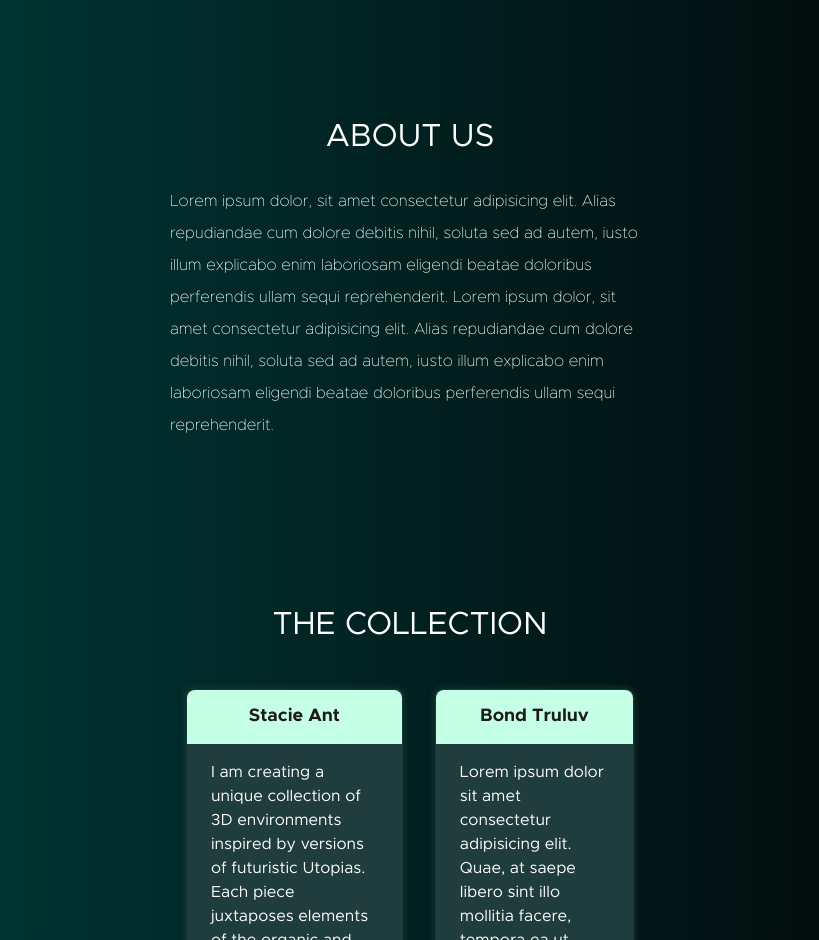
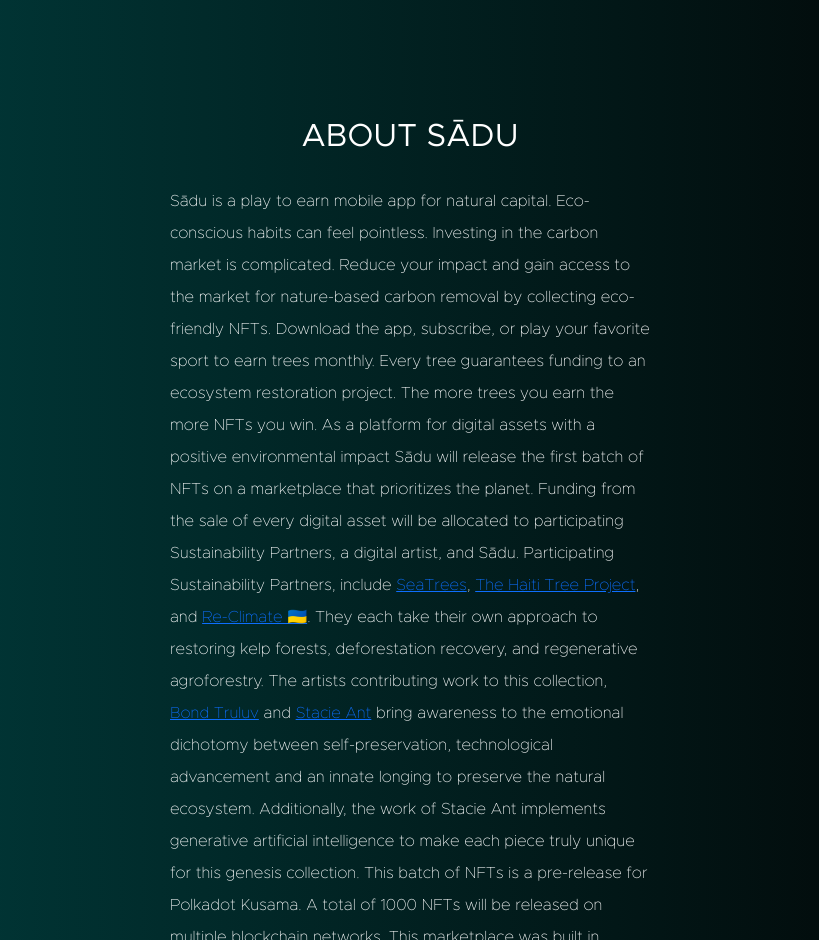
Before and after one commit to SovereignNature/sadu-landing, a React (Create React App) app: page / in a window 1280 px wide. Shown: the part 1860-2800 px from the top of the page, without its empty margins (230-1049 px from the left). Built offline with nearby package versions, Linux system fonts and the light colour scheme.

Commit message:
refactor: change the href for the hero button

```diff
--- a/src/LandingPage.js
+++ b/src/LandingPage.js
@@ -22,11 +22,11 @@ function LandingPage(){
                 <h1>Genesis Eco-conscious</h1>
                 <h2>NFT Collection</h2>
             </div>
-            <button className="hero__btn">Click to See Collection  <svg className="chevron-right" width="14" height="14" viewBox="0 0 14 14" fill="none" xmlns="http://www.w3.org/2000/svg">
+            <a href="https://market.sadu.sovereignnature.ch" className="hero__btn">Click to See Collection  <svg className="chevron-right" width="14" height="14" viewBox="0 0 14 14" fill="none" xmlns="http://www.w3.org/2000/svg">
                     <path d="M11.5 3.81057C11.1785 3.48911 10.6573 3.48911 10.3359 3.81057L7.27045 6.87599C6.89518 7.25126 6.28674 7.25126 5.91147 6.87599L2.84605 3.81057C2.52459 3.48911 2.0034 3.48911 1.68194 3.81057C1.36048 4.13203 1.36048 4.65322 1.68194 4.97468L5.91147 9.20421C6.28674 9.57948 6.89518 9.57948 7.27044 9.20421L11.5 4.97468C11.8214 4.65322 11.8214 4.13203 11.5 3.81057Z" fill="#F3E8E8"/>
                     </svg>
-                    </button>
-            <p>Entry is granted to whitelist members only. If you would like access to the whitelist click <a href="#">here</a></p>
+                    </a>
+            <p>Entry is granted to whitelist members only. If you would like access to the whitelist click <a href="https://market.sadu.sovereignnature.ch">here</a></p>
             <div className="hero__scroll">
                 <p>scroll to learn more</p>
                 <div className="scroll">
@@ -135,10 +135,13 @@ function LandingPage(){
             </Carousel>
         </div>
         <div className="about">
-            <h2 className="about__title">About Us</h2>
+            <h2 className="about__title">About Sādu</h2>
             <p className="about__text">
-             Lorem ipsum dolor, sit amet consectetur adipisicing elit. Alias repudiandae cum dolore debitis nihil, soluta sed ad autem, iusto illum explicabo enim laboriosam eligendi beatae doloribus perferendis ullam sequi reprehenderit.
-             Lorem ipsum dolor, sit amet consectetur adipisicing elit. Alias repudiandae cum dolore debitis nihil, soluta sed ad autem, iusto illum explicabo enim laboriosam eligendi beatae doloribus perferendis ullam sequi reprehenderit.
+                Sādu is a play to earn mobile app for natural capital. Eco-conscious habits can feel pointless. Investing in the carbon market is complicated. Reduce your impact and gain access to the market for nature-based carbon removal by collecting eco-friendly NFTs.
+                Download the app, subscribe, or play your favorite sport to earn trees monthly. Every tree guarantees funding to an ecosystem restoration project. The more trees you earn the more NFTs you win.
+                As a platform for digital assets with a positive environmental impact Sādu will release the first batch of NFTs on a marketplace that prioritizes the planet. Funding from the sale of every digital asset will be allocated to participating Sustainability Partners, a digital artist, and Sādu. Participating Sustainability Partners, include <a href="https://sea-trees.org/pages/about">SeaTrees</a>, <a href="https://www.thehaititreeproject.org/">The Haiti Tree Project</a>, and <a href="http://re-climate.com/en">Re-Climate 🇺🇦</a>.  They each take their own approach to restoring kelp forests, deforestation recovery, and regenerative agroforestry.
+                The artists contributing work to this collection,  <a href="https://www.instagram.com/bondtruluv/?hl=en">Bond Truluv</a> and <a href="https://www.instagram.com/whosthereplease/">Stacie Ant</a> bring awareness to the emotional dichotomy between self-preservation, technological advancement and an innate longing to preserve the natural ecosystem. Additionally, the work of Stacie Ant implements generative artificial intelligence to make each piece truly unique for this genesis collection.
+                This batch of NFTs is a pre-release for Polkadot Kusama. A total of 1000 NFTs will be released on multiple blockchain networks. This marketplace was built in partnership with Sovereign Nature Initiative (SNI) and Unique Network.  SNI takes a 5% commission on every NFT.
             </p>
         </div>
         <div className="collection">
@@ -148,16 +151,15 @@ function LandingPage(){
                     <h3 className="card__title">Stacie Ant</h3>
                     <div className="card__content">
                     <p className="card__text">
-                        I am creating a unique collection of 3D environments inspired by versions of futuristic Utopias. Each piece juxtaposes elements of the organic and mechanic - portrayal of a progressive future via technological advancement.
+                        I am creating a unique collection of 3D environments inspired by versions of futuristic Utopias. Each piece juxtaposes elements of the organic and mechanic — portrayal of a progressive future via technological advancement.
                     </p>
                     <div className="card__list">
                         <p>Generative Traits</p>
                         <ul>
-                            <li>Humanoid Skin</li>
-                            <li>Humanoid Hair</li>
-                            <li>Humanoid Headdress</li>
-                            <li>Humanoid Garments</li>
-                            <li>Landscape Built Environment</li>
+                            <li>Headpiece - Type A  Extremly Rare, Type B Rare, Type c Common</li>
+                            <li>Humanoid Skins - Type A extremely Rare, Type B Rare, Type C Common, Type D Common</li>
+                            <li>Couture - Type A Common, Type B Rare</li>
+                            <li>Backgrounds - Type A Common, Type B Rare</li>
                         </ul>
                     </div>
                     </div>
@@ -165,17 +167,19 @@ function LandingPage(){
                 <div className="card">
                     <h3 className="card__title">Bond Truluv</h3>
                     <div className="card__content">
-                        <p className="card__text">Lorem ipsum dolor sit amet consectetur adipisicing elit. Quae, at saepe libero sint illo mollitia facere, tempora ea ut quisquam, dicta deleniti ipsam harum aspernatur reiciendis commodi incidunt. Eos, iusto!</p>
+                        <p className="card__text">For this unique collection I chose truly magical places to host my surreal digital arrangements, thus creating a symbiotic dichotomy of nature and technology.</p>
                         <div className="card__list">
-                            <p>Generative Traits</p>
+                            <p>Unique Traits</p>
                             <ul>
-                                <li>Lorem ipsum</li>
-                                <li>Lorem ipsum</li>
-                                <li>Lorem ipsum</li>
-                                <li>Lorem ipsum</li>
-                                <li>Lorem ipsum</li>
+                                <li>Colour of moving objects</li>
+                                <li>Colour of the background</li>
+                                <li>Placement of the moving object</li>
+                                <li>Size of the moving object</li>
+                                <li>Glitches, pixelations, aberrations</li>
                             </ul>
                         </div>
+                        <p className="card__text">an underlying smart contract that guarantees funding to ecosystem restoration projects.</p>
+                        <p className="card__text">This genesis collection of eco-conscious NFTs not only keeps trees alive but was also built using generative Articifical Intelligence, making every piece </p>
                     </div>
                 </div>
             </div>
--- a/src/index.css
+++ b/src/index.css
@@ -151,6 +151,8 @@ body {
   border-radius: 2rem;
   color: #DFCBD0;
   font-size: 2rem;
+  text-align: center;
+  text-decoration: none;
   margin-bottom: 2rem;
   transition: all .2s;
 }
```
